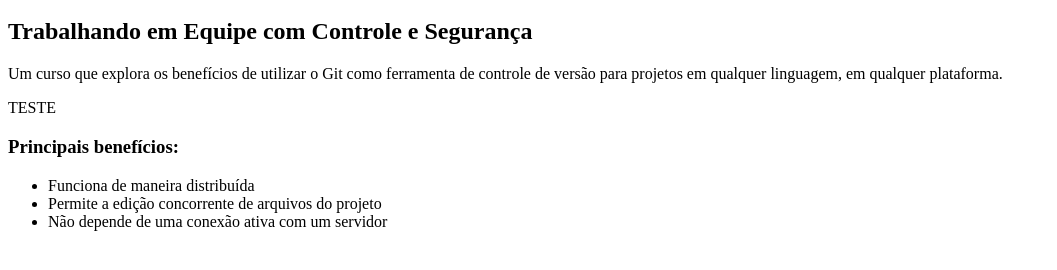
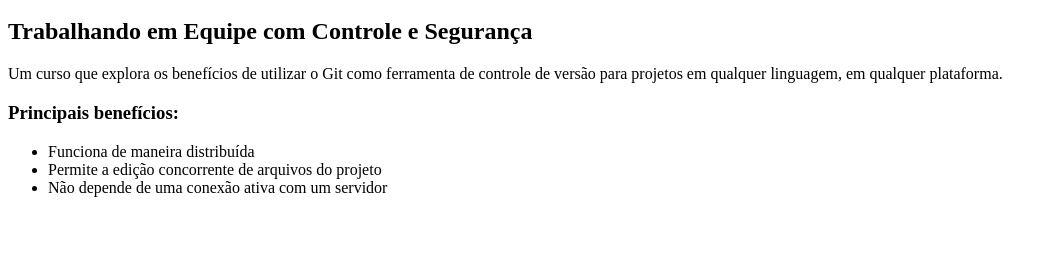
Before and after one commit to cesarvianabr/curso-git, a plain HTML site: page index.html in a window 1280 px wide. Shown: the part 48-318 px from the top of the page, without its empty margins (0-1057 px from the left). Drawn offline with Linux system fonts and the light colour scheme.

Commit message:
index.html editado

```diff
--- a/index.html
+++ b/index.html
@@ -7,8 +7,6 @@
 
         <p>Um curso que explora os benefícios de utilizar o Git como ferramenta de controle de versão para projetos em qualquer linguagem, em qualquer plataforma.</p>
 
-	<p>TESTE<p>
-
         <h3>Principais benefícios:</h3>
         <ul>
             <li>Funciona de maneira distribuída</li>
```
